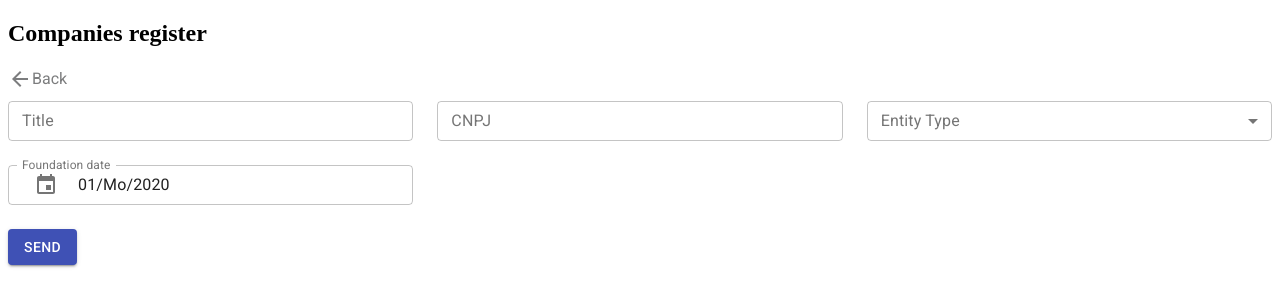
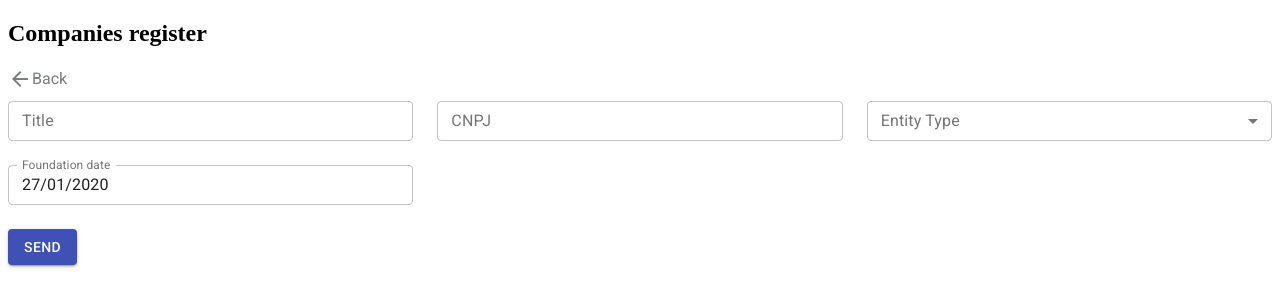
Before and after one commit to matheuszenker/react-crud, a React (Create React App) app: page / in a window 1280 px wide. Both pictures are taken after a click on the button "ADD". Shown: the top 306 px of the page. Built offline with nearby package versions, Linux system fonts and the light colour scheme; data requests are answered from the project's data file; the HTML template or start-up script is replaced by a standard one.

Commit message:
Save date state

```diff
--- a/src/components/Crud/components/Form/components/Input/date.js
+++ b/src/components/Crud/components/Form/components/Input/date.js
@@ -1,13 +1,24 @@
-import React from 'react';
+import React, { useEffect } from 'react';
 import PropTypes from 'prop-types';
 
-import { KeyboardDatePicker } from '@material-ui/pickers';
+import { DatePicker } from '@material-ui/pickers';
+import moment from 'moment';
+import ptbrLocale from 'moment/locale/pt-br';
 
 // import { Container } from './styles';
 
-const Date = ({ label, name, handleFieldValue, values }) => (
-  <KeyboardDatePicker
+const Date = ({ label, name, handleFieldValue, values }) => {
+  useEffect(() => {
+    moment.locale('pt-br');
+
+    handleFieldValue(name, moment());
+  }, []);
+
+  return (
+    <DatePicker
       autoOk
+      format="L"
+      locale={ptbrLocale}
       variant="inline"
       size="small"
       inputVariant="outlined"
@@ -15,11 +26,10 @@ const Date = ({ label, name, handleFieldValue, values }) => (
       name={name}
       value={values[name]}
       onChange={change => handleFieldValue(name, change)}
-    format="MM/dd/yyyy"
-    InputAdornmentProps={{ position: 'start' }}
       fullWidth
     />
   );
+};
 
 Date.propTypes = {
   name: PropTypes.string.isRequired,
--- a/src/components/Crud/components/Form/index.js
+++ b/src/components/Crud/components/Form/index.js
@@ -15,17 +15,21 @@ import Input from './components/Input';
 import { Container } from './styles';
 
 class Form extends Component {
-  state = {
-    fieldValues: [],
-  };
+  constructor(props) {
+    super(props);
 
-  handleFieldValue(fieldName, value) {
+    this.state = {
+      fieldValues: [],
+    };
+  }
+
+  handleFieldValue = (fieldName, value) => {
     const { fieldValues } = this.state;
 
     fieldValues[fieldName] = value;
 
     this.setState({ fieldValues });
-  }
+  };
 
   render() {
     const { fieldValues } = this.state;
```
Lines whose indentation alone changed are shown as unchanged.
